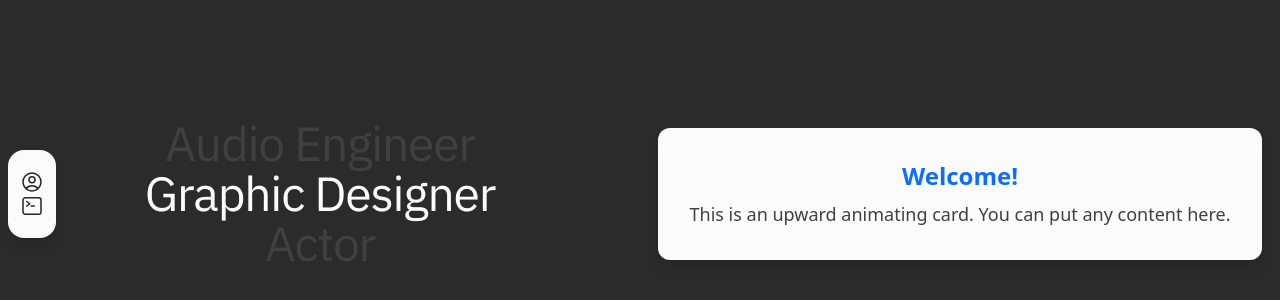
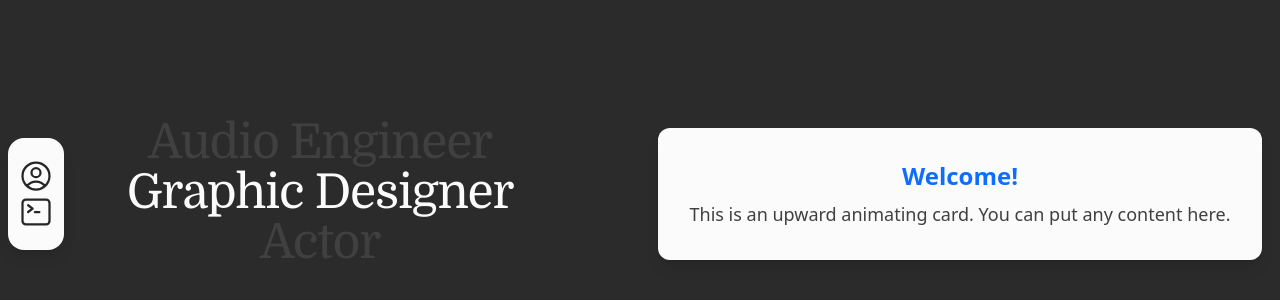
Before and after one commit to snek152/snehilkakani.me, a Next.js app: page / in a window 1280 px wide. Shown: the part 206-506 px from the top of the page. Built offline with nearby package versions, Linux system fonts and the light colour scheme.

Commit message:
fixing the centering issue

```diff
--- a/app/components/HomePage.tsx
+++ b/app/components/HomePage.tsx
@@ -34,7 +34,7 @@ const HomePage = ({ loaded }: { loaded: boolean }) => {
   }, [animate]);
 
   return (
-    <div className="relative">
+    <div className="relative w-screen h-screen">
       <motion.div
         className="w-[100vw] h-screen flex items-center justify-center relative"
         animate={{
@@ -61,7 +61,7 @@ const HomePage = ({ loaded }: { loaded: boolean }) => {
             {text.map((t, index) => (
               <motion.div
                 layout
-                className={`text-5xl font-normal tracking-tight absolute font-ibm self-center text-center block ${
+                className={`text-5xl font-normal tracking-tight absolute font-domine self-center text-center block ${
                   index === 1 ? "text-surface" : "text-on-surface"
                 } transition-colors`}
                 initial={{
--- a/app/components/NavLink.tsx
+++ b/app/components/NavLink.tsx
@@ -11,43 +11,19 @@ export default function NavLink({
   navlink: NavLink;
   hovered: boolean;
 }) {
-  // const [cursor, setCursor] = useState<boolean>(false);
   const [activeP, setActiveP] = useState<boolean>(false);
   return (
     <button
       onClick={() => setActiveP((act) => !act)}
-      className="relative w-full flex items-center px-3 justify-start gap-2 transition-all duration-300 overflow-hidden text-secondary focus:outline-none cursor-pointer hover:bg-surface hover:text-primary"
+      className="relative flex items-center h-9 w-full transition-all duration-300 overflow-hidden text-secondary focus:outline-none cursor-pointer hover:bg-surface hover:text-primary"
       style={{ minWidth: 0 }}
-      // onMouseEnter={() => setCursor(true)}
-      // onMouseLeave={() => setCursor(false)}
     >
-      {/* <AnimatePresence>
-        <motion.span
-          layout
-          initial={{ scaleX: 0, opacity: 0 }}
-          animate={{
-            scaleX: cursor ? 1 : 0,
-            opacity: cursor ? 1 : 0,
-            boxShadow: cursor
-              ? "0 2px 8px 0 rgba(80, 80, 255, 0.15)"
-              : "0 0px 0px 0 rgba(0,0,0,0)",
-          }}
-          exit={{ scaleX: 0, opacity: 0 }}
-          transition={{
-            type: "spring",
-            stiffness: 220,
-            damping: 22,
-            opacity: { duration: 0.18 },
-          }}
-          className="absolute left-0 bottom-0 h-[2px] w-full bg-gradient-to-r from-primary to-blue-400 origin-left pointer-events-none rounded-full"
-        />
-      </AnimatePresence> */}
-      {/* Icon and label */}
-      <span className="flex-shrink-0">
+      {/* Icon container: absolutely centered horizontally */}
+      <span className="absolute left-0 top-0 h-full w-14 flex items-center justify-center pointer-events-none">
         <AnimatePresence>
           <motion.div
             layout
-            className="w-6 h-6 flex items-center justify-center"
+            className="w-9 h-9 flex items-center justify-center"
             style={{ position: "relative" }}
           >
             <AnimatePresence mode="sync" initial={false}>
@@ -64,7 +40,7 @@ export default function NavLink({
                   }}
                   className="absolute inset-0 flex items-center justify-center"
                 >
-                  <navlink.iconActive className="w-6 h-6" />
+                  <navlink.iconActive className="w-9 h-9" />
                 </motion.span>
               ) : (
                 <motion.span
@@ -79,22 +55,24 @@ export default function NavLink({
                   }}
                   className="absolute inset-0 flex items-center justify-center"
                 >
-                  <navlink.iconInactive className="w-6 h-6" />
+                  <navlink.iconInactive className="w-9 h-9" />
                 </motion.span>
               )}
             </AnimatePresence>
           </motion.div>
         </AnimatePresence>
       </span>
+      {/* Spacer for icon width */}
+      <span className="w-22" />
+      {/* Animated label */}
       <AnimatePresence>
         {hovered && (
           <motion.span
-            initial={{ width: 0, opacity: 0 }}
+            initial={{ width: "100%", opacity: 0 }}
             animate={{ width: "100%", opacity: 1 }}
-            exit={{ width: 0, opacity: 0 }}
+            exit={{ width: "100%", opacity: 0 }}
             transition={{ type: "spring", stiffness: 300, damping: 24 }}
-            className="whitespace-nowrap overflow-hidden text-left font-sans inline-block"
-            // style={{ display: "inline-block", verticalAlign: "middle" }}
+            className="whitespace-nowrap overflow-hidden text-lg text-left font-ibm font-medium inline-block"
           >
             {navlink.label}
           </motion.span>
--- a/app/components/Navbar.tsx
+++ b/app/components/Navbar.tsx
@@ -32,7 +32,7 @@ export default function Navbar({ loaded }: { loaded: boolean }) {
   return (
     <nav
       className={`fixed top-0 left-0 h-screen ${
-        hovered ? "w-56 md:w-64" : "w-16"
+        hovered ? "w-36" : "w-18"
       } z-50 flex px-2 flex-col items-center justify-center transition-all duration-300`}
     >
       <AnimatePresence>
```
